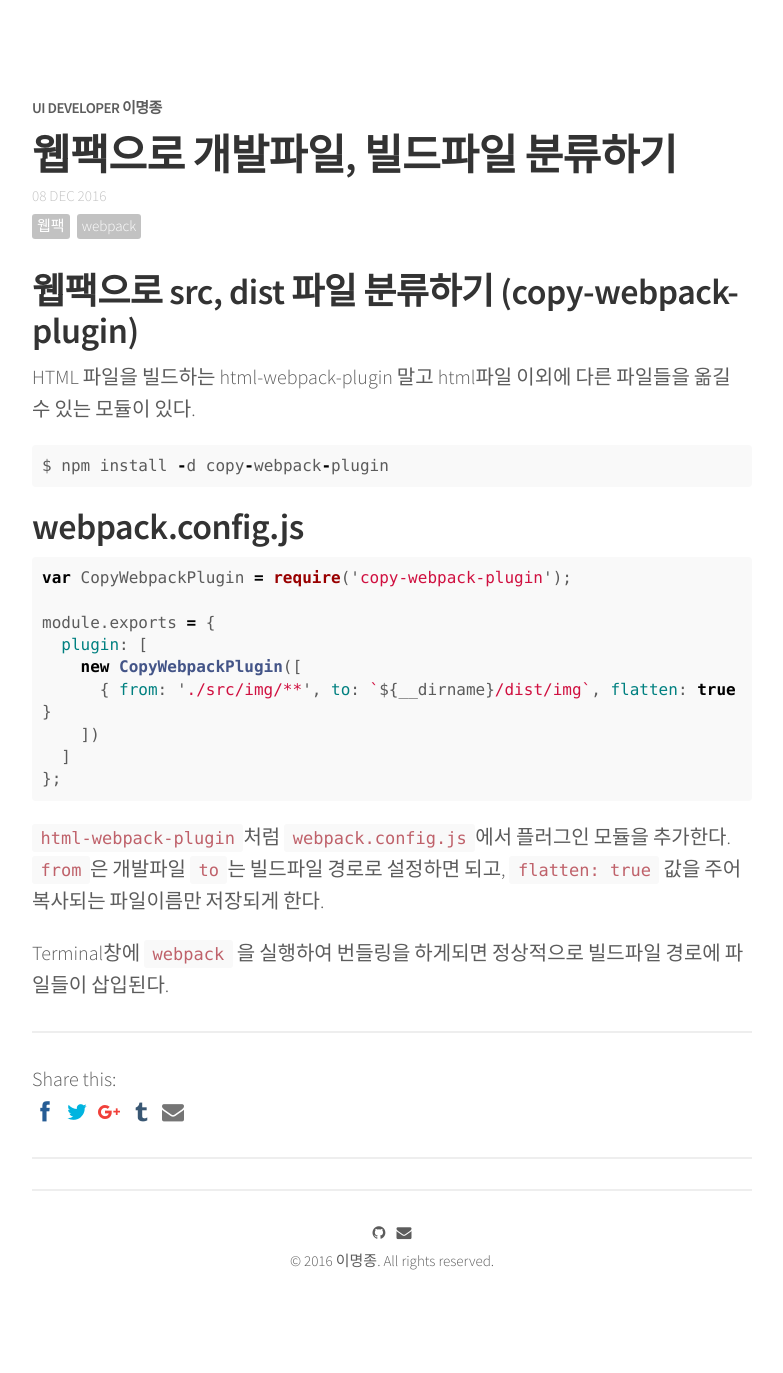
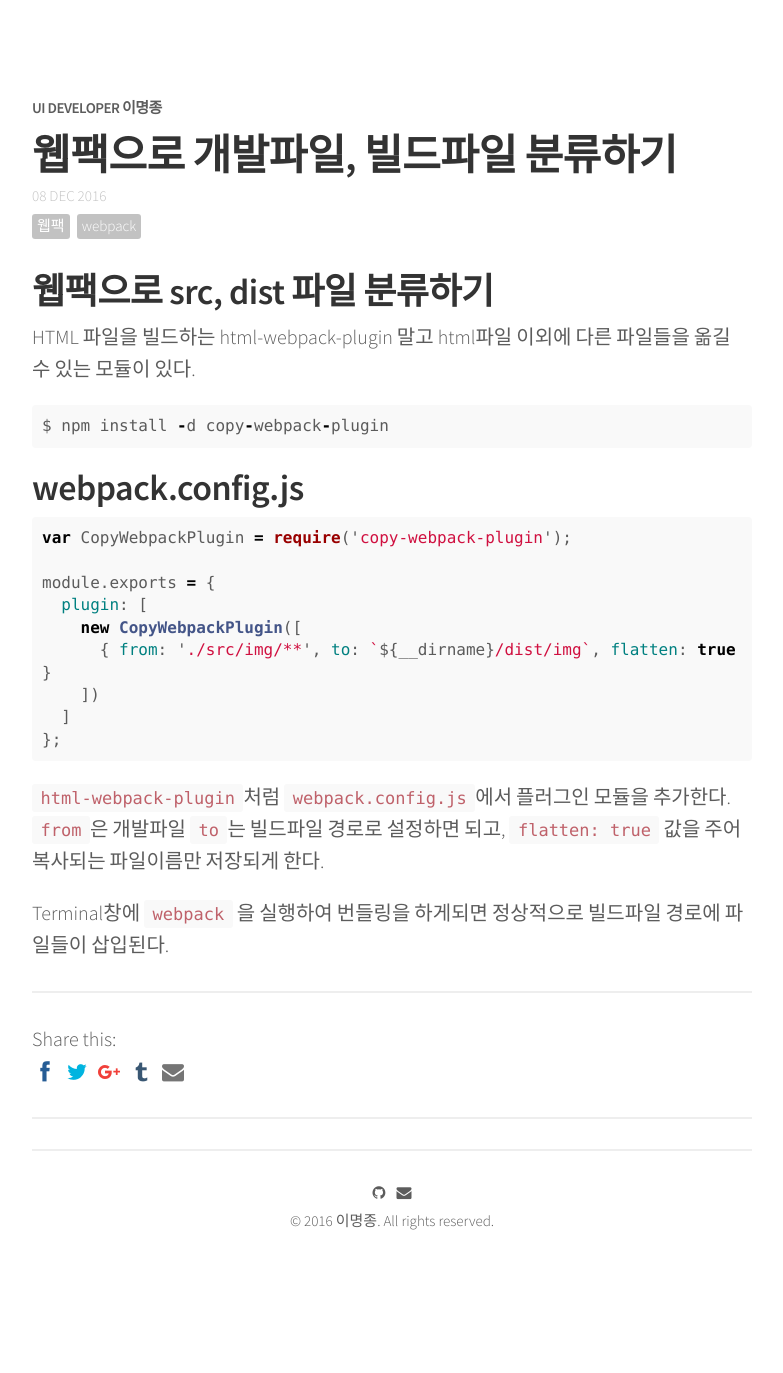
Before and after one commit to qnfzks55/jijong.github.io, a Jekyll site: the page built from _posts/2016-12-08-webpackcopy.md, in a window 1280 px wide. Shown: the whole page, without its empty margins (248-1031 px from the left). Built offline with Jekyll 4.4.1, drawn with Linux system fonts in a browser that asks for light colours; nearby versions of some CDN libraries; comment, search, counter and statistics services are not loaded; after the commit the page ends 1333 px from its top, so only the background shows below that.

Commit message:
웹팩 개발,빌드파일 분류 포스트 수정

```diff
--- a/_posts/2016-12-08-webpackcopy.md
+++ b/_posts/2016-12-08-webpackcopy.md
@@ -8,7 +8,7 @@ comments: true
 share: true
 ---
 
-## 웹팩으로 src, dist 파일 분류하기 (copy-webpack-plugin)
+## 웹팩으로 src, dist 파일 분류하기
 
 
 HTML 파일을 빌드하는 html-webpack-plugin 말고 html파일 이외에 다른 파일들을 옮길 수 있는 모듈이 있다.
```
